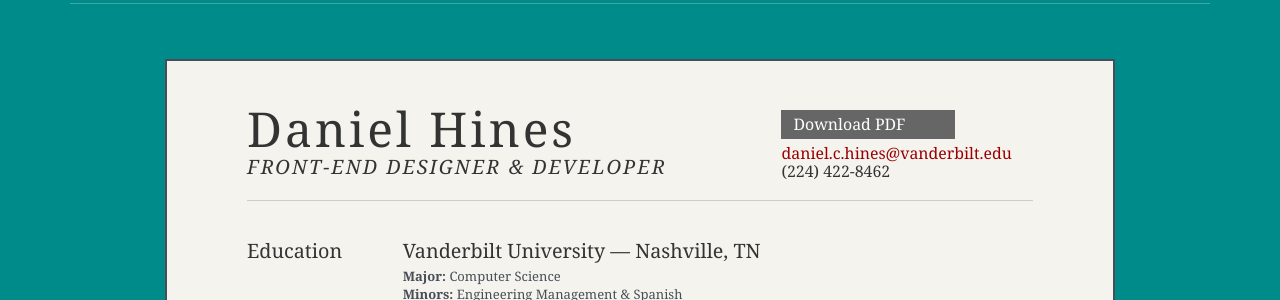
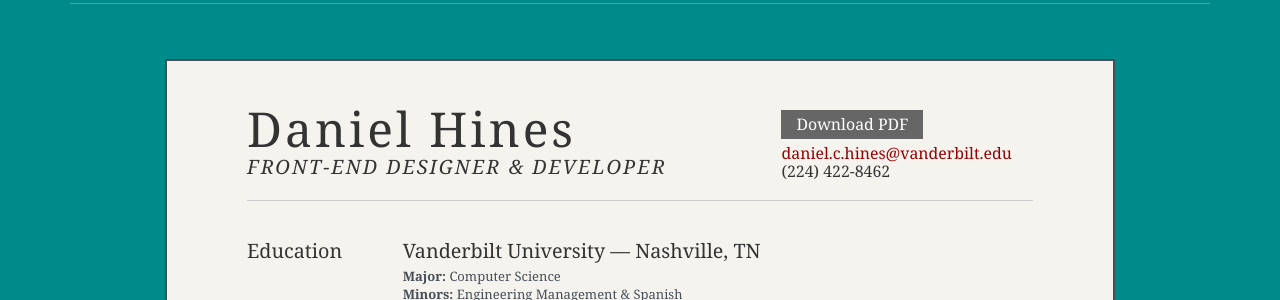
Before and after one commit to danielchines/danielchines.github.io, a Jekyll site: the page built from index.html, in a window 1280 px wide and 1400 px high, scrolled down 1637 px. Shown: the part 150-450 px from the top of the window. Built offline with Jekyll 4.4.1, drawn with Linux system fonts in a browser that asks for light colours.

Commit message:
Update resume.css

```diff
--- a/_includes/css/resume.css
+++ b/_includes/css/resume.css
@@ -38,7 +38,7 @@ p.resume { font-size: 100%; line-height: 18px; }
 
 /* //-- section styles -- */
 
-a#pdf { display: block; float: left; text-align: center; background: #666; color: white; padding: 6px 50px 6px 12px; margin-bottom: 6px; text-decoration: none;  }
+a#pdf { display: block; float: left; text-align: center; background: #666; color: white; padding: 6px 15px 6px 15px; margin-bottom: 6px; text-decoration: none;  }
 a#pdf:hover { background: #222; }
 
 #bd .job { position: relative; margin-bottom: 1em; padding-bottom: 1em; border-bottom: 1px solid #ccc; }
```
